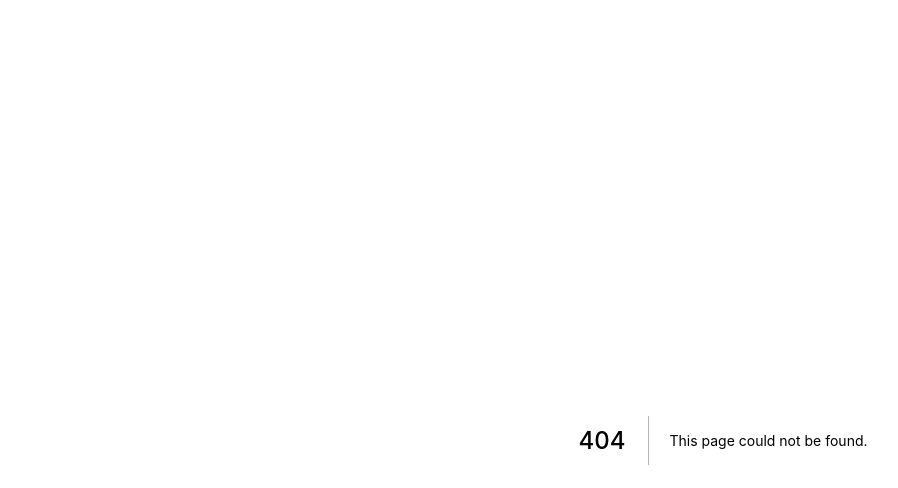
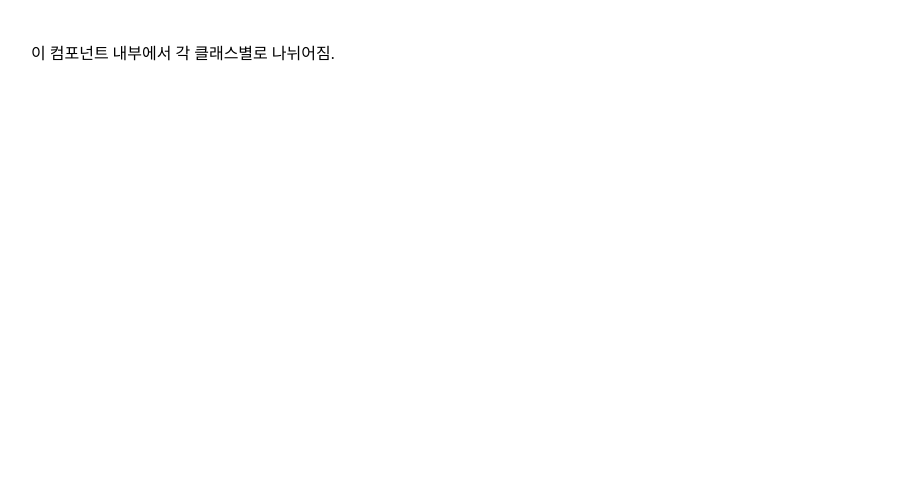
Before and after one commit to nakseono/yourLoa, a Next.js app: page /Guide/AllPage in a window 1280 px wide. Before the commit this address had no page. Shown: the top 488 px of the page, without its empty margins (7-905 px from the left). Built offline with nearby package versions, Linux system fonts and the light colour scheme.

Commit message:
기타 수정사항 반영

```diff
--- a/pages/Guide.js
+++ b/pages/Guide.js
@@ -1,7 +1,5 @@
 import React from "react";
 import AppLayout from "../components/AppLayout.js";
-
-import Warlord from "./Guide/Warlord";
 
 const Guide = () => {
   return (
--- /dev/null
+++ b/pages/Guide/AllPage.js
@@ -0,0 +1,7 @@
+import React from "react";
+
+const AllPage = () => {
+  return <div>이 컴포넌트 내부에서 각 클래스별로 나뉘어짐.</div>;
+};
+
+export default AllPage;
```
Also changed, not shown: pages/Guide/Warlord.js (deleted, +0 -7 lines).
